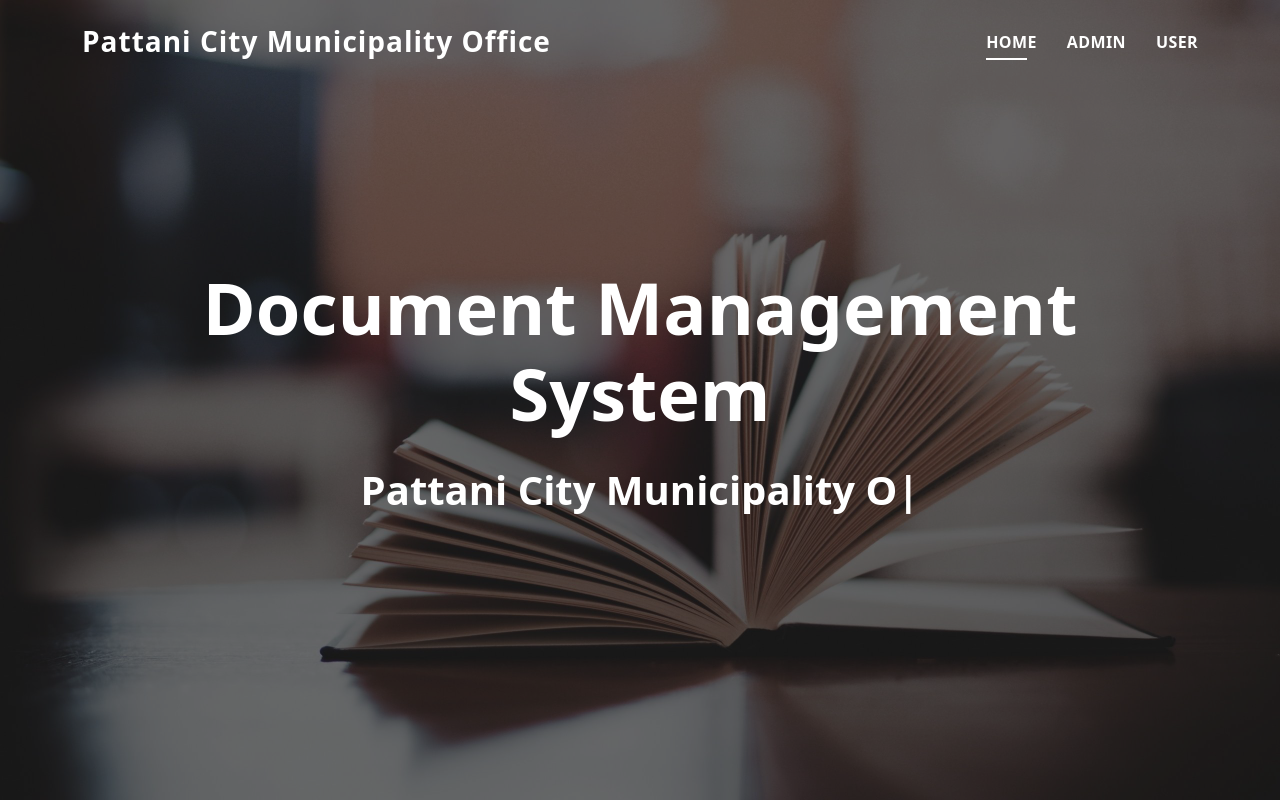
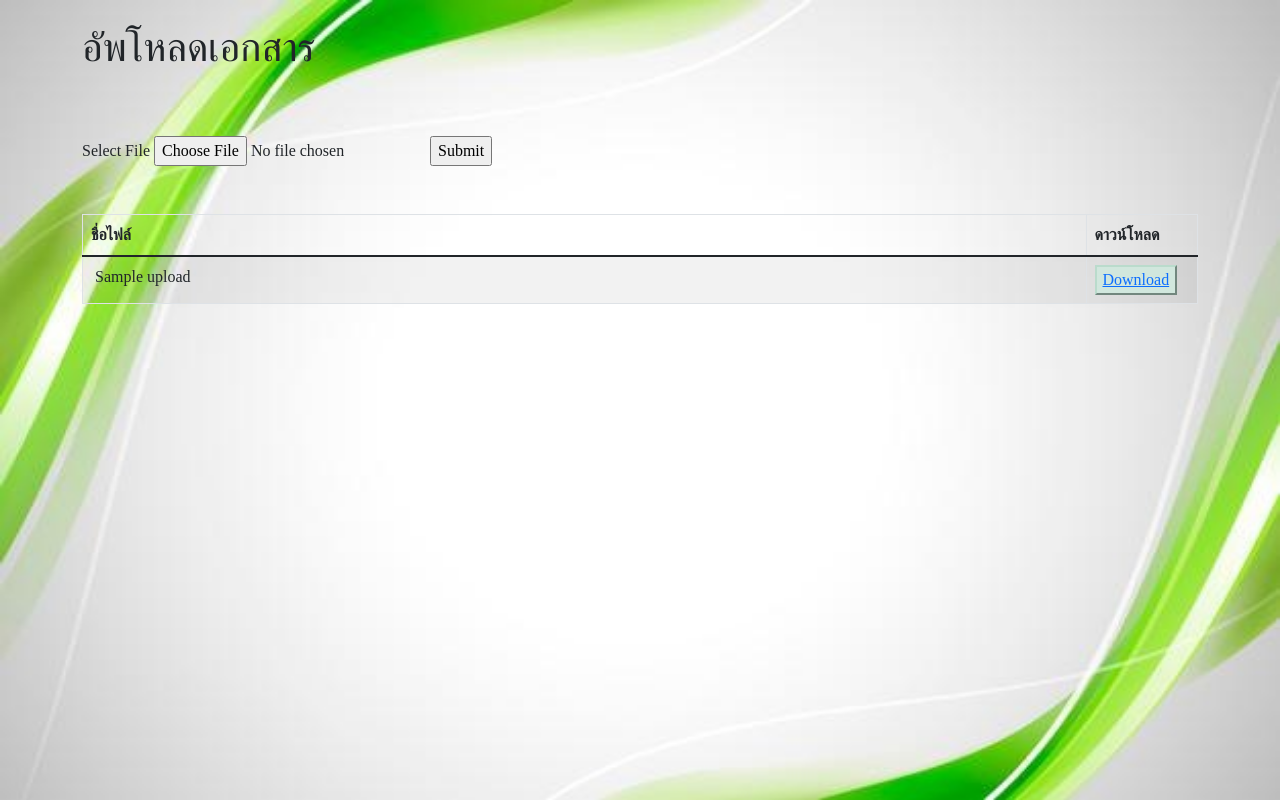
Before and after one commit to chantawan/Project2, a PHP site: page / in a window 1280 px wide. Run offline with PHP 8.4, Linux system fonts and the light colour scheme; tables that the repository leaves empty or names only in its code hold one stand-in row (values such as "Sample post"); some libraries are stand-ins or nearby versions.

Commit message:
Add files via upload

```diff
--- /dev/null
+++ b/index.php
@@ -0,0 +1,233 @@
+<!DOCTYPE html>
+<html lang="en">
+
+<head>
+  <link rel="icon" href="img/login2.png" type="image/png">
+  <link rel="stylesheet" href="https://cdnjs.cloudflare.com/ajax/libs/animate.css/4.1.1/animate.min.css" />
+  <link rel="stylesheet" href="css/bootstrap.min.css">
+  <script src="js/bootstrap.bundle.min.js"></script>
+  <script src="js/jquery-3.5.1.min.js"></script>
+  <script src="//cdn.jsdelivr.net/npm/sweetalert2@10"></script>
+  <meta charset="UTF-8">
+  <meta http-equiv="X-UA-Compatible" content="IE=edge">
+  <meta name="viewport" content="width=device-width, initial-scale=1.0">
+  <title>อัพโหลดเอกสาร</title>
+
+  <style>
+    * {
+      font-family: 'supermarket';
+    }
+
+    body {
+      background-image: url('img/background.jpg');
+      background-repeat: no-repeat;
+      background-position: center center;
+      background-attachment: fixed;
+      background-size: 100% 100%, auto;
+    }
+
+    #show_employee {
+      display: none;
+    }
+
+    #show_index {
+      display: block;
+    }
+
+    #show_divistion {
+      display: none;
+    }
+
+    #show_manual {
+      display: none;
+    }
+
+    #show_history {
+      display: none;
+    }
+
+    th.thcenter {
+      text-align: center;
+    }
+
+    #modal {
+      background: rgba(0, 0, 0, 0.7);
+      position: fixed;
+      left: 0;
+      top: 0;
+      width: 100%;
+      height: 100%;
+      z-index: 100;
+      display: none;
+    }
+
+    .bgLeft {
+      background: rgba(0, 0, 0, 0.5);
+    }
+
+    .glow-on-hover {
+      width: 300px;
+      height: 50px;
+      border: none;
+      outline: none;
+      color: #fff;
+      background: #111;
+      cursor: pointer;
+      position: relative;
+      z-index: 0;
+      border-radius: 50px;
+    }
+
+    .glow-on-hover:before {
+      content: '';
+      background: linear-gradient(45deg, #ff0000, #ff7300, #fffb00, #48ff00, #00ffd5, #002bff, #7a00ff, #ff00c8, #ff0000);
+      position: absolute;
+      top: -2px;
+      left: -2px;
+      background-size: 400%;
+      z-index: -1;
+      filter: blur(5px);
+      width: calc(100% + 4px);
+      height: calc(100% + 4px);
+      animation: glowing 20s linear infinite;
+      opacity: 0;
+      transition: opacity .3s ease-in-out;
+      border-radius: 10px;
+    }
+
+    .glow-on-hover:active {
+      color: #000
+    }
+
+    .glow-on-hover:active:after {
+      background: transparent;
+    }
+
+    .glow-on-hover:hover:before {
+      opacity: 1;
+    }
+
+    .glow-on-hover:after {
+      z-index: -1;
+      content: '';
+      position: absolute;
+      width: 100%;
+      height: 100%;
+      background: #111;
+      left: 0;
+      top: 0;
+      border-radius: 10px;
+    }
+
+    @keyframes glowing {
+      0% {
+        background-position: 0 0;
+      }
+
+      50% {
+        background-position: 400% 0;
+      }
+
+      100% {
+        background-position: 0 0;
+      }
+    }
+  </style>
+  <title>Admin</title>
+</head>
+
+<?php
+$conn=new PDO('mysql:host=localhost; dbname=project', 'root', '') or die(mysql_error());
+if(isset($_POST['submit'])!=""){
+  $name=$_FILES['file']['name'];
+  $size=$_FILES['file']['size'];
+  $type=$_FILES['file']['type'];
+  $temp=$_FILES['file']['tmp_name'];
+  // $caption1=$_POST['caption'];
+  // $link=$_POST['link'];
+  $fname = date("YmdHis").'_'.$name;
+  $chk = $conn->query("SELECT * FROM  upload where name = '$name' ")->rowCount();
+  if($chk){
+    $i = 1;
+    $c = 0;
+	while($c == 0){
+    	$i++;
+    	$reversedParts = explode('.', strrev($name), 2);
+    	$tname = (strrev($reversedParts[1]))."_".($i).'.'.(strrev($reversedParts[0]));
+    // var_dump($tname);exit;
+    	$chk2 = $conn->query("SELECT * FROM  upload where name = '$tname' ")->rowCount();
+    	if($chk2 == 0){
+    		$c = 1;
+    		$name = $tname;
+    	}
+    }
+}
+ $move =  move_uploaded_file($temp,"upload/".$fname);
+ if($move){
+ 	$query=$conn->query("insert into upload(name,fname)values('$name','$fname')");
+	if($query){
+	header("location:index.php");
+	}
+	else{
+	die(mysql_error());
+	}
+ }
+}
+?>
+
+<html>
+<title>Upload and Download Files</title>
+		<link href="css/bootstrap.css" rel="stylesheet" type="text/css" media="screen">
+        <link rel="stylesheet" type="text/css" href="css/DT_bootstrap.css">
+</head>
+	<script src="js/jquery.js" type="text/javascript"></script>
+	<script src="js/bootstrap.js" type="text/javascript"></script>
+
+	<script type="text/javascript" charset="utf-8" language="javascript" src="js/jquery.dataTables.js"></script>
+	<script type="text/javascript" charset="utf-8" language="javascript" src="js/DT_bootstrap.js"></script>
+
+<style>
+</style>
+<body>
+	    <div class="row-fluid">
+	        <div class="span12">
+	            <div class="container">
+		<br />
+		<h1><p>อัพโหลดเอกสาร</p></h1>
+		<br />
+		<br />
+			<form enctype="multipart/form-data" action="" name="form" method="post">
+				Select File
+					<input type="file" name="file" id="file" /></td>
+					<input type="submit" name="submit" id="submit" value="Submit" />
+			</form>
+		<br />
+		<br />
+		<table cellpadding="0" cellspacing="0" border="0" class="table table-striped table-bordered" id="example">
+			<thead>
+				<tr>
+					<th width="90%" align="center">ชื่อไฟล์</th>
+					<th align="center">ดาวน์โหลด</th>
+				</tr>
+			</thead>
+			<?php
+			$query=$conn->query("select * from upload order by id desc");
+			while($row=$query->fetch()){
+				$name=$row['name'];
+			?>
+			<tr>
+
+				<td>
+					&nbsp;<?php echo $name ;?>
+				</td>
+				<td>
+					<button class="alert-success"><a href="download.php?filename=<?php echo $name;?>&f=<?php echo $row['fname'] ?>">Download</a></button>
+				</td>
+			</tr>
+			<?php }?>
+		</table>
+	</div>
+	</div>
+	</div>
+</body>
+</html>
```
Also changed, not shown: login_admin.php (+21 -3 lines), login_user.php (+20 -0 lines), index.html (line endings or trailing spaces).
